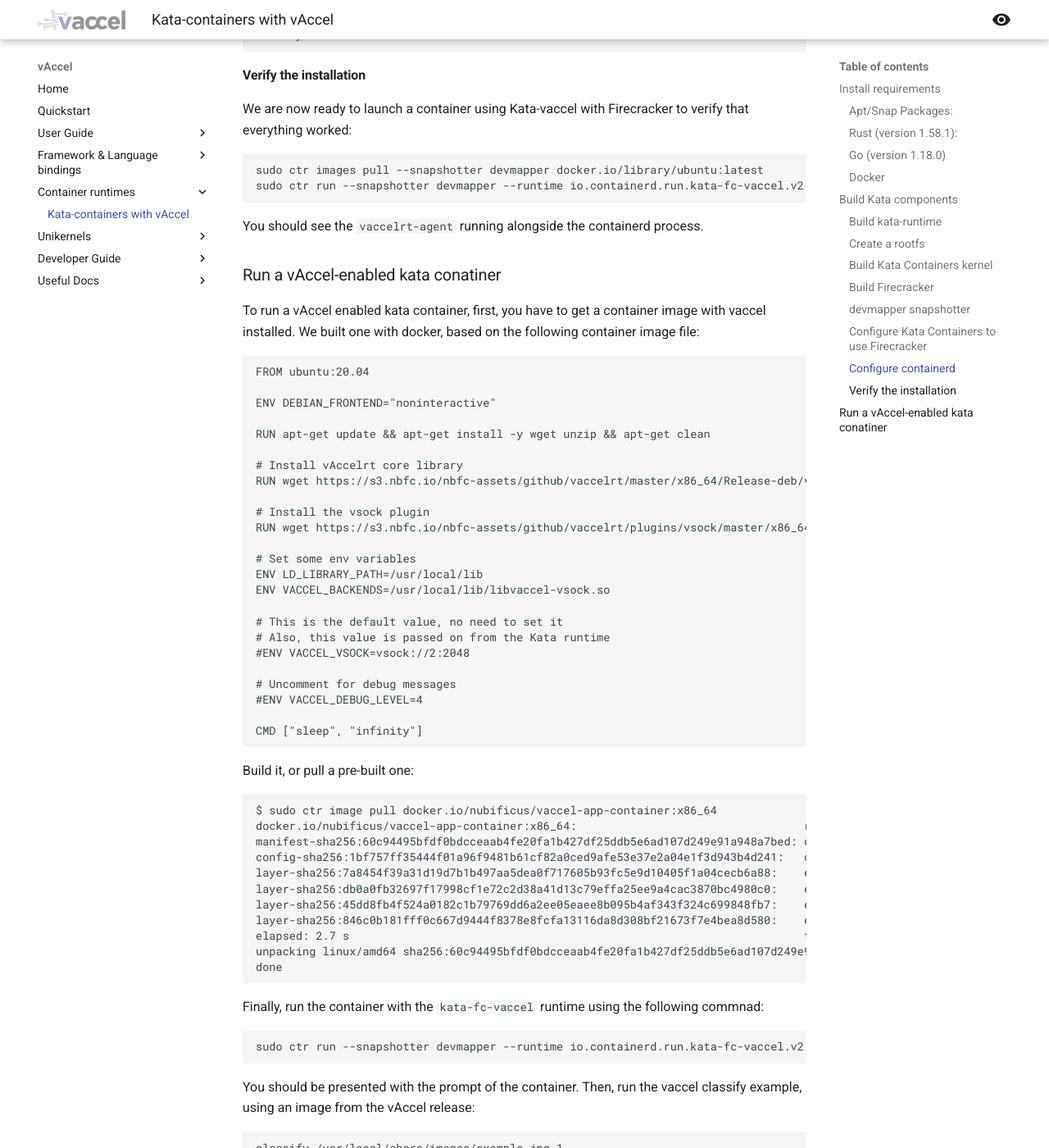
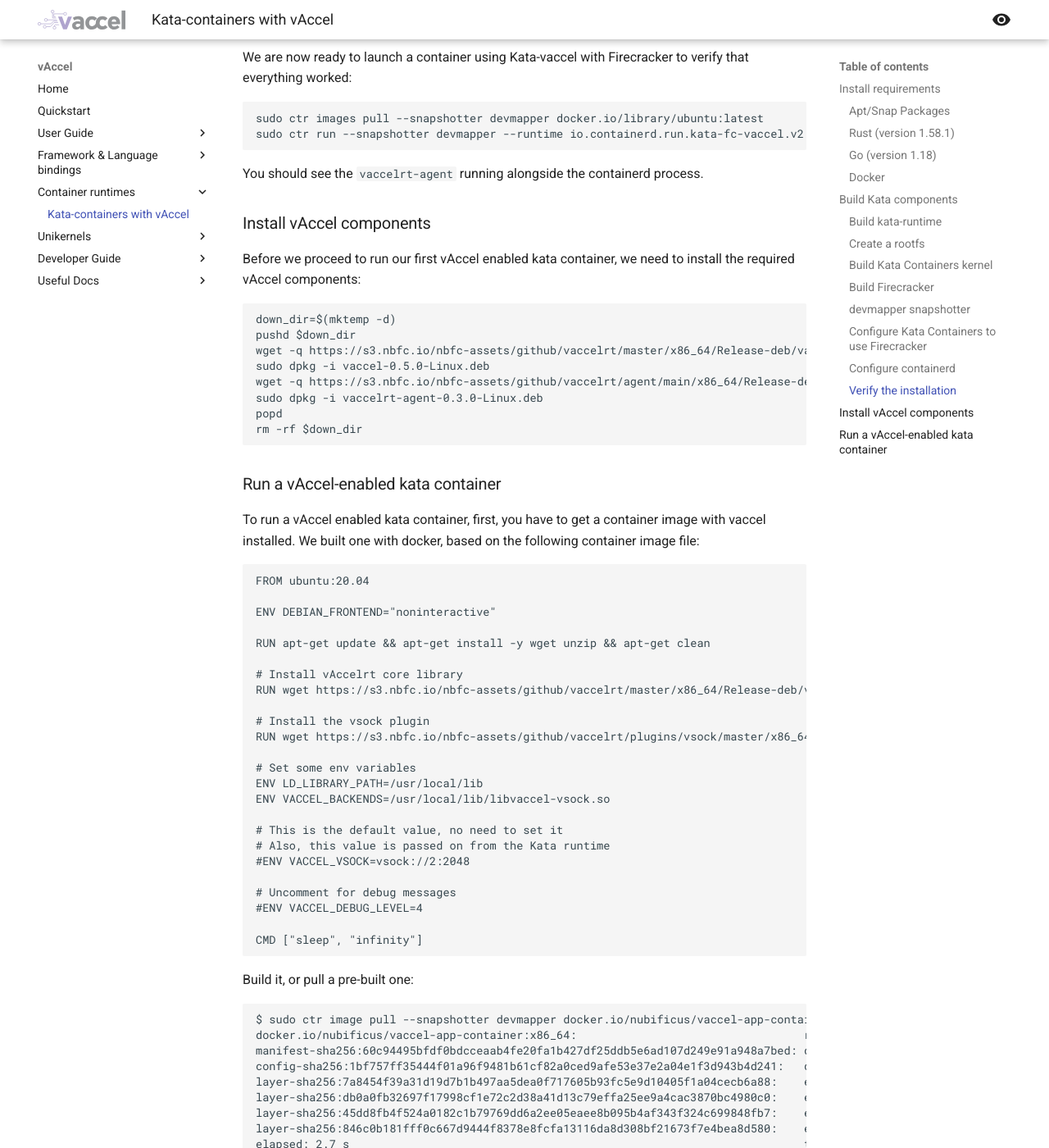
Before and after one commit to nubificus/vaccel-docs, an MkDocs documentation site: the page built from docs/kata_vaccel.md, in a window 1280 px wide and 1400 px high, scrolled down 8900 px. Shown: the whole window at 82% size. Built offline with MkDocs 1.6.1 and Material for MkDocs 9.7.7, drawn with Linux system fonts in a browser that asks for light colours; some of the changed text lies outside the part shown.

Commit message:
minor fixes

````diff
--- a/docs/kata_vaccel.md
+++ b/docs/kata_vaccel.md
@@ -105,6 +103,7 @@
 make
 popd
 ```
+
 To install the binaries to a specific path (say `/opt/kata`) we need to specify
 the `PREFIX` environment variable prior to installing:
 
@@ -114,6 +113,7 @@
 sudo -E PATH=$PATH -E PREFIX=$PREFIX make install
 popd
 ```
+
 Kata binaries are now installed in `/opt/kata/bin` and configs are installed in
 `/opt/kata/share/defaults/kata-containers/`.
 
@@ -125,6 +125,7 @@
 sudo ln -s /opt/kata/bin/kata-runtime /usr/local/bin
 sudo ln -s /opt/kata/bin/containerd-shim-kata-v2 /usr/local/bin
 ```
+
 #### Create a rootfs
 
 We can use either a rootfs or initrd image to launch Kata Containers with QEMU.
@@ -202,6 +203,7 @@
 **Note**:
 
 We noticed that in some instances the installation or build process failed with the following error: `ERROR: path to kernel does not exist, use build-kernel.sh setup`. We mitigated this problem by specifying the version:
+
 ```bash
 ./build-kernel.sh -d -v 5.15.26 build
 export PREFIX=/opt/kata
@@ -275,20 +277,21 @@
 
 AWS Firecracker requires a block device as the backing store for a VM. To interact with containerd and kata we use the devmapper snapshotter. To check support for your containerd installation, you can run:
 
-```
+```bash
 ctr plugins ls |grep devmapper
 ```
 
 if the output of the above command is:
 
-```
+```bash
 io.containerd.snapshotter.v1    devmapper                linux/amd64    ok
 ```
-then you can skip this section and move on to `Configure Kata Containers to use Firecracker`
+
+then you can skip this section and move on to [Configure Kata Containers to use Firecracker](#configure-kata-containers-to-use-firecracker)
 
 If the output of the above command is:
 
-```
+```bash
 io.containerd.snapshotter.v1    devmapper                linux/amd64    error
 ```
 
@@ -344,7 +347,7 @@
 
 Make it executable and run it:
 
-```
+```bash
 sudo chmod +x ~/scripts/devmapper/create.sh && \
   cd ~/scripts/devmapper/ && \
   sudo ./create.sh
@@ -399,7 +402,7 @@
 
 The service file:
 
-```
+```bash
 [Unit]
 Description=Devmapper reload script
 
@@ -426,13 +429,13 @@
 
 ```bash
 sudo mkdir -p /opt/kata/configs
-sudo install -o root -g root -m 0640 /opt/kata/share/defaults/kata-containers/configuration-fc.toml /opt/kata/configs
-sudo sed -i 's/^\(initrd =.*\)/# \1/g' /opt/kata/configs/configuration-fc.toml
+sudo install -o root -g root -m 0640 /opt/kata/share/defaults/kata-containers/configuration-fc-vaccel.toml /opt/kata/configs
+sudo sed -i 's/^\(initrd =.*\)/# \1/g' /opt/kata/configs/configuration-fc-vaccel.toml
 # enable seccomp
-sudo sed -i '/^disable_guest_seccomp/ s/true/false/' /opt/kata/configs/configuration-fc.toml
+sudo sed -i '/^disable_guest_seccomp/ s/true/false/' /opt/kata/configs/configuration-fc-vaccel.toml
 ```
 
-Make sure that /opt/kata/configs/configuration-fc.toml has an image entry pointing to the rootfs we created:
+Make sure that /opt/kata/configs/configuration-fc-vaccel.toml has an image entry pointing to the rootfs we created:
 
 ```bash
 17   | image = "/opt/kata/share/kata-containers/kata-containers.img"
@@ -455,7 +458,7 @@
 
 Add the relevant section in containerd’s config.toml file (`/etc/containerd/config.toml`):
 
-```
+```toml
 [plugins.cri.containerd.runtimes]
   [plugins.cri.containerd.runtimes.kata-fc-vaccel]
     runtime_type = "io.containerd.kata-fc-vaccel.v2"
@@ -478,7 +481,22 @@
 
 You should see the `vaccelrt-agent` running alongside the containerd process.
 
-### Run a vAccel-enabled kata conatiner
+### Install vAccel components
+
+Before we proceed to run our first vAccel enabled kata container, we need to install the required vAccel components:
+
+```bash
+down_dir=$(mktemp -d)
+pushd $down_dir
+wget -q https://s3.nbfc.io/nbfc-assets/github/vaccelrt/master/x86_64/Release-deb/vaccel-0.5.0-Linux.deb
+sudo dpkg -i vaccel-0.5.0-Linux.deb
+wget -q https://s3.nbfc.io/nbfc-assets/github/vaccelrt/agent/main/x86_64/Release-deb/vaccelrt-agent-0.3.0-Linux.deb
+sudo dpkg -i vaccelrt-agent-0.3.0-Linux.deb
+popd
+rm -rf $down_dir
+```
+
+### Run a vAccel-enabled kata container
 
 To run a vAccel enabled kata container, first, you have to get a container
 image with vaccel installed. We built one with docker, based on the following
@@ -514,7 +532,7 @@
 Build it, or pull a pre-built one:
 
 ```console
-$ sudo ctr image pull docker.io/nubificus/vaccel-app-container:x86_64
+$ sudo ctr image pull --snapshotter devmapper docker.io/nubificus/vaccel-app-container:x86_64
 docker.io/nubificus/vaccel-app-container:x86_64:                                  resolved       |++++++++++++++++++++++++++++++++++++++|
 manifest-sha256:60c94495bfdf0bdcceaab4fe20fa1b427df25ddb5e6ad107d249e91a948a7bed: done           |++++++++++++++++++++++++++++++++++++++|
 config-sha256:1bf757ff35444f01a96f9481b61cf82a0ced9afe53e37e2a04e1f3d943b4d241:   done           |++++++++++++++++++++++++++++++++++++++|
````
Also changed, not shown: other parts of docs/kata_vaccel.md (+9 -11 lines).
